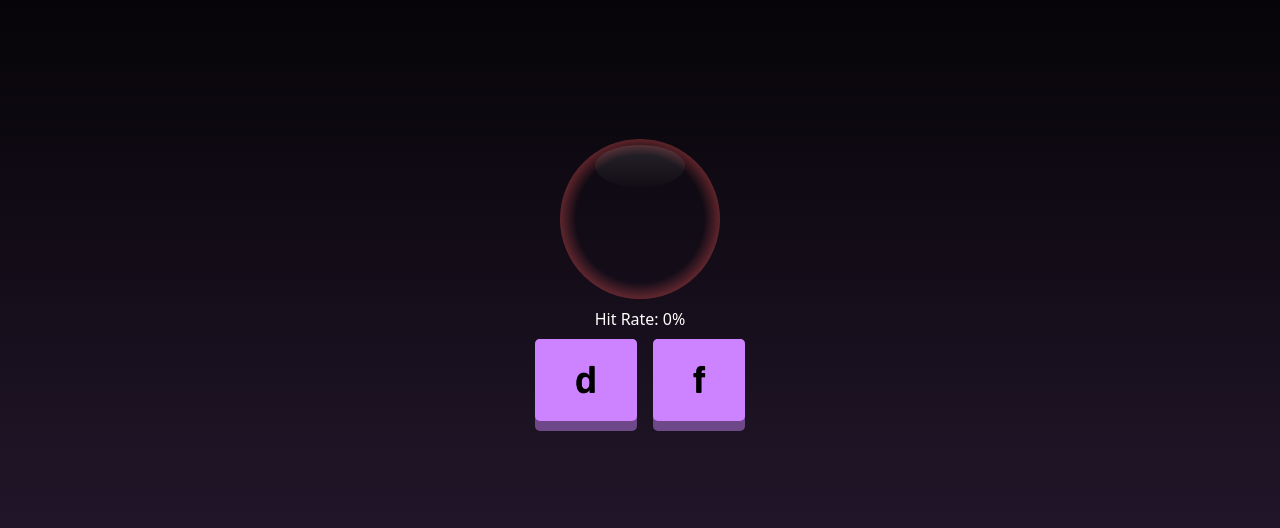
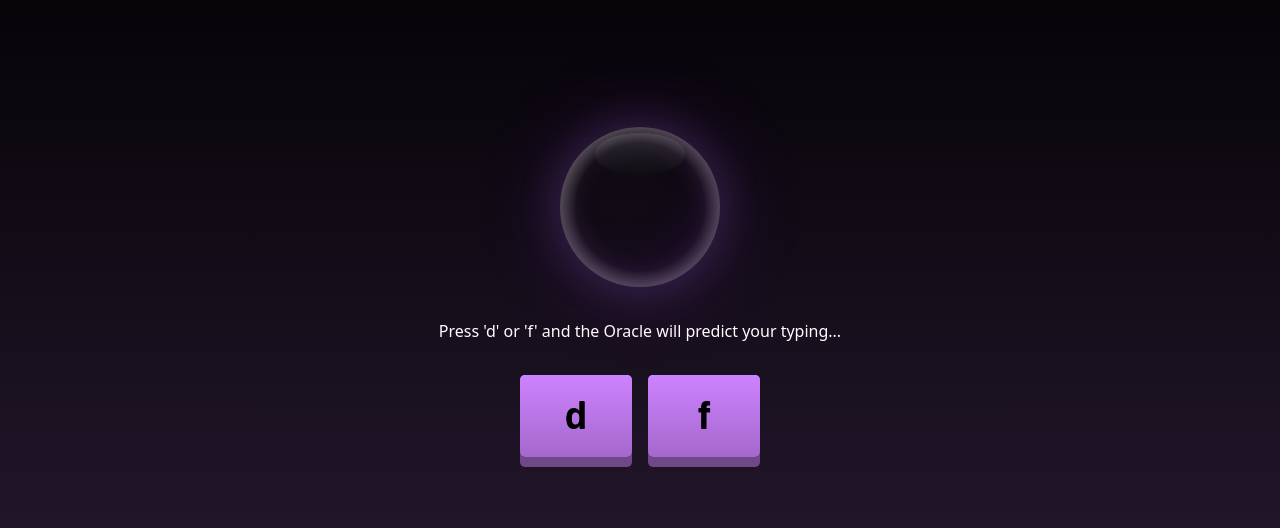
Before and after one commit to abeziou/aaronsons-oracle, a React (Vite) app: page / in a window 1280 px wide. Shown: the part 120-648 px from the top of the page. Built offline with nearby package versions, Linux system fonts and the light colour scheme.

Commit message:
feat: more styling

```diff
--- a/src/OracleView.tsx
+++ b/src/OracleView.tsx
@@ -15,13 +15,25 @@ const CrystalBall = (props: CrystalBallProps) => {
     let className = `crystal-ball`;
     if (props?.correct) {
         className += " correct-guess";
-    } else {
+    } else if (props?.correct === false) {
         className += " incorrect-guess";
     }
 
     return (
         <div className={className}>
             {props?.predictedLetter}
+        </div>
+    );
+};
+
+type TypingTextProps = {
+    text: string
+};
+
+const TypingText = (props: TypingTextProps) => {
+    return (
+        <div className="typing-text" style={{ animation: `typing 2.5s steps(${props.text.length}, end)` }}>
+            {props.text}
         </div>
     );
 };
@@ -62,12 +74,19 @@ const OracleView = () => {
 
     return (
         <div style={{ display: 'flex', flexDirection: 'column' }}>
-            <div style={{ display: "flex", justifyContent: "center" }}>
+            <div className="fade-down-anim" style={{ display: "flex", justifyContent: "center" }}>
                 <CrystalBall predictedLetter={lastPrediction} correct={correctPrediction} />
             </div>
 
-            Hit Rate: { (guesses?.length > 0 ? (correctPredictions / guesses.length * 100) : 0).toFixed(0)}%
-            <span className="button-group">
+            <div className="hint-text fade-up-anim">
+                {
+                    guesses?.length ?
+                        `Correctly Predicted: ${(correctPredictions / guesses.length * 100).toFixed(0)}%` :
+                        <TypingText text="Press 'd' or 'f' and the Oracle will predict your typing..."/>
+                }
+            </div>
+
+            <span className="button-group fade-up-anim">
                 <button className="kbd-button" onClick={() => onLetterPress('d')}>d</button>
                 <button className="kbd-button" onClick={() => onLetterPress('f')}>f</button>
             </span>
--- a/src/index.css
+++ b/src/index.css
@@ -45,16 +45,16 @@ body {
 
 .kbd-button {
   cursor: pointer;
-  font-family:Helvetica, sans-serif;
-  font-weight:bold;
-  font-size:36px;
+  font-weight: bold;
+  font-size: 36px;
   text-align: center;
-  text-decoration:none;
-  background-color: var(--button-color);
-  display:block;
-  position:relative;
-  padding:20px 40px;
+  text-decoration: none;
+  background: linear-gradient(var(--button-color) 0%, var(--button-color-pressed) 100%);
+  display: block;
+  position: relative;
+  padding: 20px 40px;
   margin: 0.5rem;
+  width: 7rem;
   aspect-ratio: 1.5/1;
 
   text-shadow: 0px 1px 0px #000;
@@ -85,8 +85,13 @@ body {
 	position: relative;
   width: 10rem;
   aspect-ratio: 1;
-    margin: 0.5rem;
+  margin: 2rem;
   font-size:36px;
+  box-shadow:
+      inset 0 0 35px rgba(233, 213, 255, 0.2),
+      inset -15px -20px 45px rgba(59, 7, 100, 0.2),
+      0 0 45px rgba(192, 132, 252, 0.2),
+      0 0 90px rgba(147, 51, 234, 0.2);
 }
 
 .crystal-ball::before {
@@ -103,10 +108,61 @@ body {
 
 .correct-guess {
   background-image:
-	  radial-gradient(circle closest-side, rgba(0, 0, 0, 0), rgba(0, 0, 0, 0) 80%, rgba(63, 255, 73, 0.33));
+	  radial-gradient(circle closest-side, rgba(0, 0, 0, 0), rgba(0, 0, 0, 0) 65%, rgba(63, 255, 73, 0.33));
+  box-shadow:
+      inset 0 0 35px rgba(233, 213, 255, 0.2),
+      inset -15px -20px 45px rgba(59, 7, 100, 0.2),
+      0 0 45px rgba(192, 132, 252, 0.2),
+      0 0 90px rgba(147, 51, 234, 0.2);
 }
 
 .incorrect-guess {
   background-image:
-	  radial-gradient(circle closest-side, rgba(0, 0, 0, 0), rgba(0, 0, 0, 0) 80%, rgba(255, 89, 89, 0.33));
+	  radial-gradient(circle closest-side, rgba(0, 0, 0, 0), rgba(0, 0, 0, 0) 70%, rgba(255, 89, 89, 0.33));
+  box-shadow:
+      inset 0 0 35px rgba(233, 213, 255, 0.2),
+      inset -15px -20px 45px rgba(59, 7, 100, 0.2),
+      0 0 45px rgba(192, 132, 252, 0.2),
+      0 0 90px rgba(147, 51, 234, 0.2);
 }
+
+.hint-text {
+  height: 3rem;
+}
+
+@keyframes fade-up {
+	0% {
+		transform: translateY(16%);
+		opacity: 0;
+	}
+	100% {
+		transform: translateY(0%);
+		opacity: 1;
+	}
+}
+.fade-up-anim {
+	animation: 1s fade-up;
+}
+
+@keyframes fade-down {
+	0% {
+		opacity: 0;
+	}
+	100% {
+		opacity: 1;
+	}
+}
+.fade-down-anim {
+	animation: 1s fade-down;
+}
+
+@keyframes typing {
+  from { width: 0 }
+  to { width: 100% }
+}
+
+.typing-text {
+  overflow: hidden;
+  white-space: nowrap;
+  margin: 0 auto;
+}
```
Lines whose indentation alone changed are shown as unchanged.
